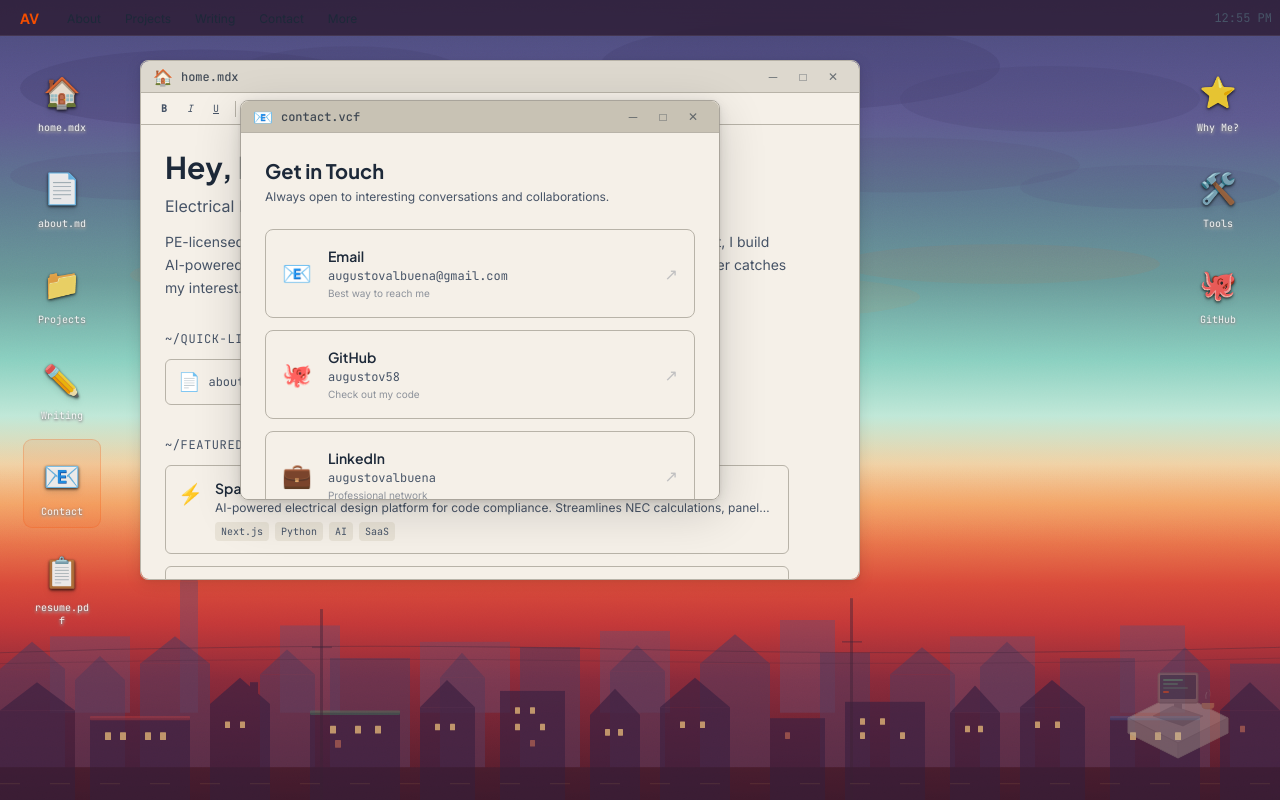
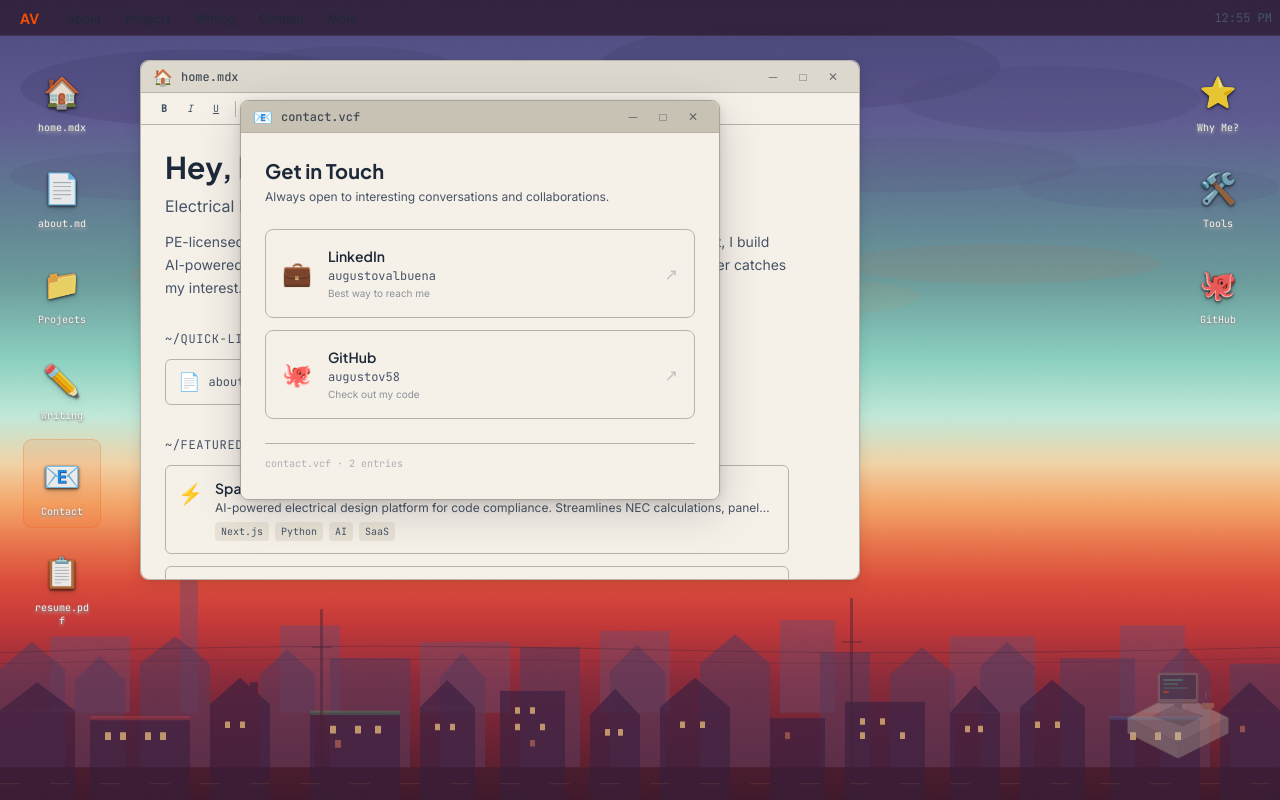
Before and after one commit to augustov58/augusto-bio, a Next.js app: page / in a window 1280 px wide. Both pictures are taken after a click on the element "📧 Contact". Built offline with nearby package versions, Linux system fonts and the light colour scheme.

Commit message:
chore: remove personal info before deploy
- Replace Kissimmee, FL with Central Florida
- Remove email from contact page and menu bar
- Remove duplicate LinkedIn entry

```diff
--- a/src/components/AboutContent.tsx
+++ b/src/components/AboutContent.tsx
@@ -10,7 +10,7 @@
 
         <p className="text-secondary text-sm leading-relaxed mb-4">
           I&apos;m <strong className="text-primary">Augusto Valbuena</strong> — a PE-licensed electrical engineer
-          based in Kissimmee, Florida. By day, I design electrical systems for commercial and
+          based in Central Florida. By day, I design electrical systems for commercial and
           residential construction projects. By night, I build software.
         </p>
 
--- a/src/components/ContactContent.tsx
+++ b/src/components/ContactContent.tsx
@@ -3,10 +3,10 @@
 export default function ContactContent() {
   const contacts = [
     {
-      icon: '📧',
-      label: 'Email',
-      value: 'augustovalbuena@gmail.com',
-      href: 'mailto:augustovalbuena@gmail.com',
+      icon: '💼',
+      label: 'LinkedIn',
+      value: 'augustovalbuena',
+      href: 'https://linkedin.com/in/augustovalbuena',
       description: 'Best way to reach me',
     },
     {
@@ -15,13 +15,6 @@
       value: 'augustov58',
       href: 'https://github.com/augustov58',
       description: 'Check out my code',
-    },
-    {
-      icon: '💼',
-      label: 'LinkedIn',
-      value: 'augustovalbuena',
-      href: 'https://linkedin.com/in/augustovalbuena',
-      description: 'Professional network',
     },
   ];
 
@@ -63,7 +56,7 @@
       </div>
 
       <div className="font-mono text-[10px] text-secondary/40 mt-6 pt-3 border-t border-window-border">
-        contact.vcf &middot; 3 entries
+        contact.vcf &middot; 2 entries
       </div>
     </div>
   );
--- a/src/components/HomeContent.tsx
+++ b/src/components/HomeContent.tsx
@@ -90,7 +90,7 @@
 
       {/* Status bar */}
       <div className="font-mono text-[10px] text-secondary/60 border-t border-window-border pt-3">
-        <span>$ echo &quot;Based in Kissimmee, FL 🌴 | Venezuelan roots 🇻🇪&quot;</span>
+        <span>$ echo &quot;Based in Central Florida 🌴 | Venezuelan roots 🇻🇪&quot;</span>
       </div>
     </div>
   );
--- a/src/components/MenuBar.tsx
+++ b/src/components/MenuBar.tsx
@@ -49,7 +49,7 @@
     {
       label: 'Contact',
       items: [
-        { label: '📧  Email', href: 'mailto:augustovalbuena@gmail.com' },
+        { label: '📧  Contact', href: '#contact' },
         { label: '🐙  GitHub', href: 'https://github.com/augustov58' },
         { label: '💼  LinkedIn', href: 'https://linkedin.com/in/augustovalbuena' },
       ],
```
